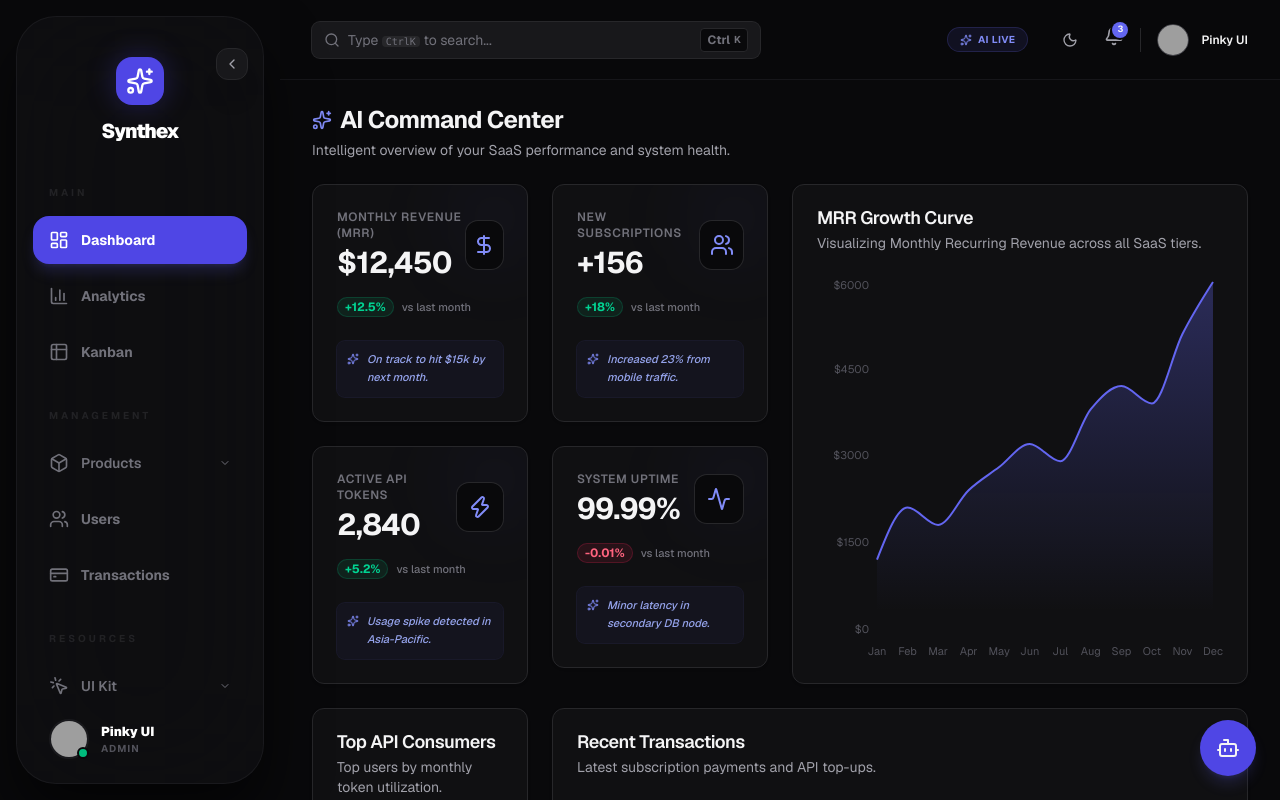
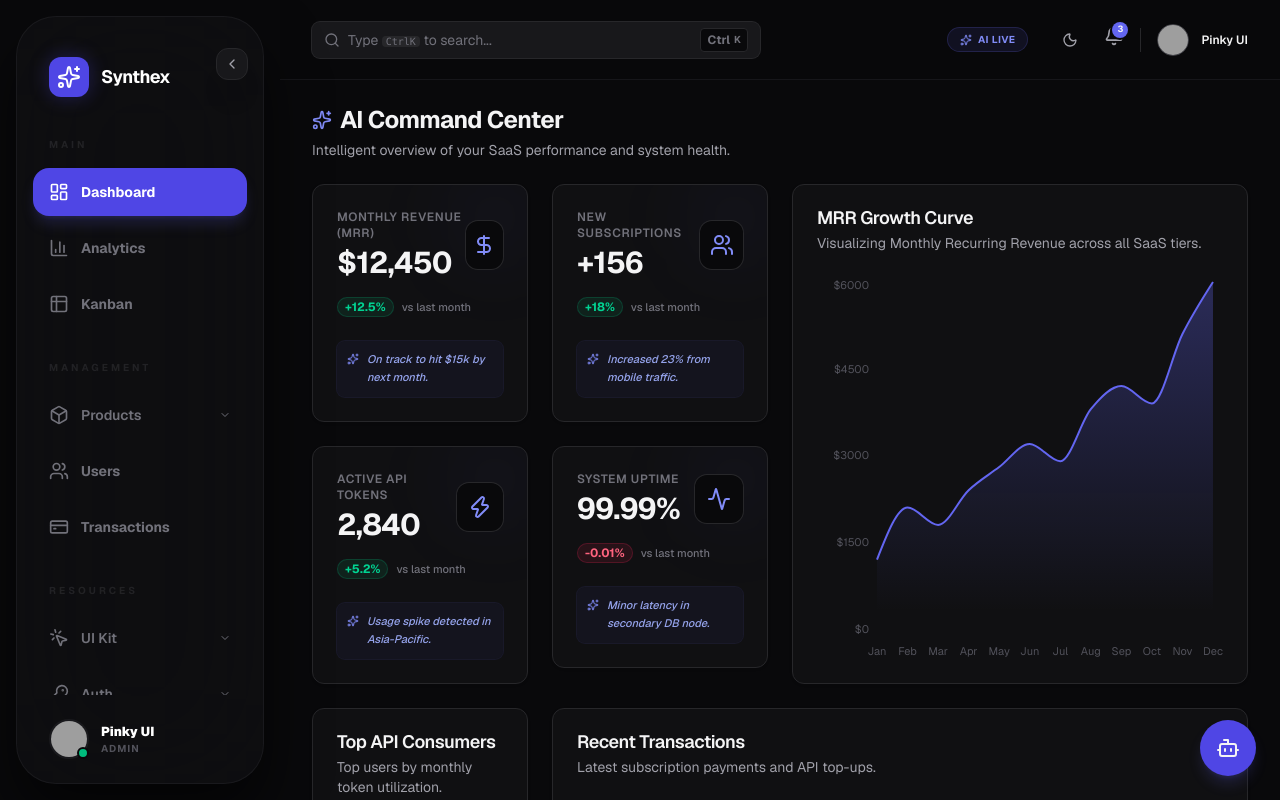
Before and after one commit to Pinky057/nexus-dashboard, a Next.js app: page / in a window 1280 px wide. Built offline with nearby package versions, Linux system fonts and the light colour scheme; grey boxes are pictures that could not be loaded.

Commit message:
style: Compact brand logo to match navigation icon scale.

```diff
--- a/src/components/Sidebar.tsx
+++ b/src/components/Sidebar.tsx
@@ -145,19 +145,19 @@ export function Sidebar({ isOpen, onClose }: SidebarProps) {
           {/* Sidebar Panel */}
           <div className="flex h-full flex-col rounded-[2.5rem] border border-zinc-800/50 bg-zinc-900/40 backdrop-blur-3xl shadow-[0_30px_60px_rgba(0,0,0,0.6)] overflow-visible scrollbar-hide">
 
-            {/* Logo Section (More Compact) */}
+            {/* Logo Section (Compact & Pro) */}
             <div className={cn(
-              "flex flex-col items-center py-10 transition-all",
-              isCollapsed ? "px-0" : "px-8"
+              "flex items-center transition-all",
+              isCollapsed ? "justify-center py-8" : "px-8 py-10 gap-3"
             )}>
-              <div className="flex h-12 w-12 shrink-0 items-center justify-center rounded-2xl bg-indigo-600 shadow-[0_0_30px_rgba(79,70,229,0.3)]">
-                <Sparkles className="h-7 w-7 text-white" />
+              <div className="flex h-10 w-10 shrink-0 items-center justify-center rounded-xl bg-indigo-600 shadow-[0_0_20px_rgba(79,70,229,0.3)]">
+                <Sparkles className="h-6 w-6 text-white" />
               </div>
               {!isCollapsed && (
                 <motion.span
-                  initial={{ opacity: 0 }}
-                  animate={{ opacity: 1 }}
-                  className="text-xl font-black text-white tracking-tighter mt-3"
+                  initial={{ opacity: 0, x: -10 }}
+                  animate={{ opacity: 1, x: 0 }}
+                  className="text-lg font-bold text-white tracking-tight"
                 >
                   Synthex
                 </motion.span>
```
